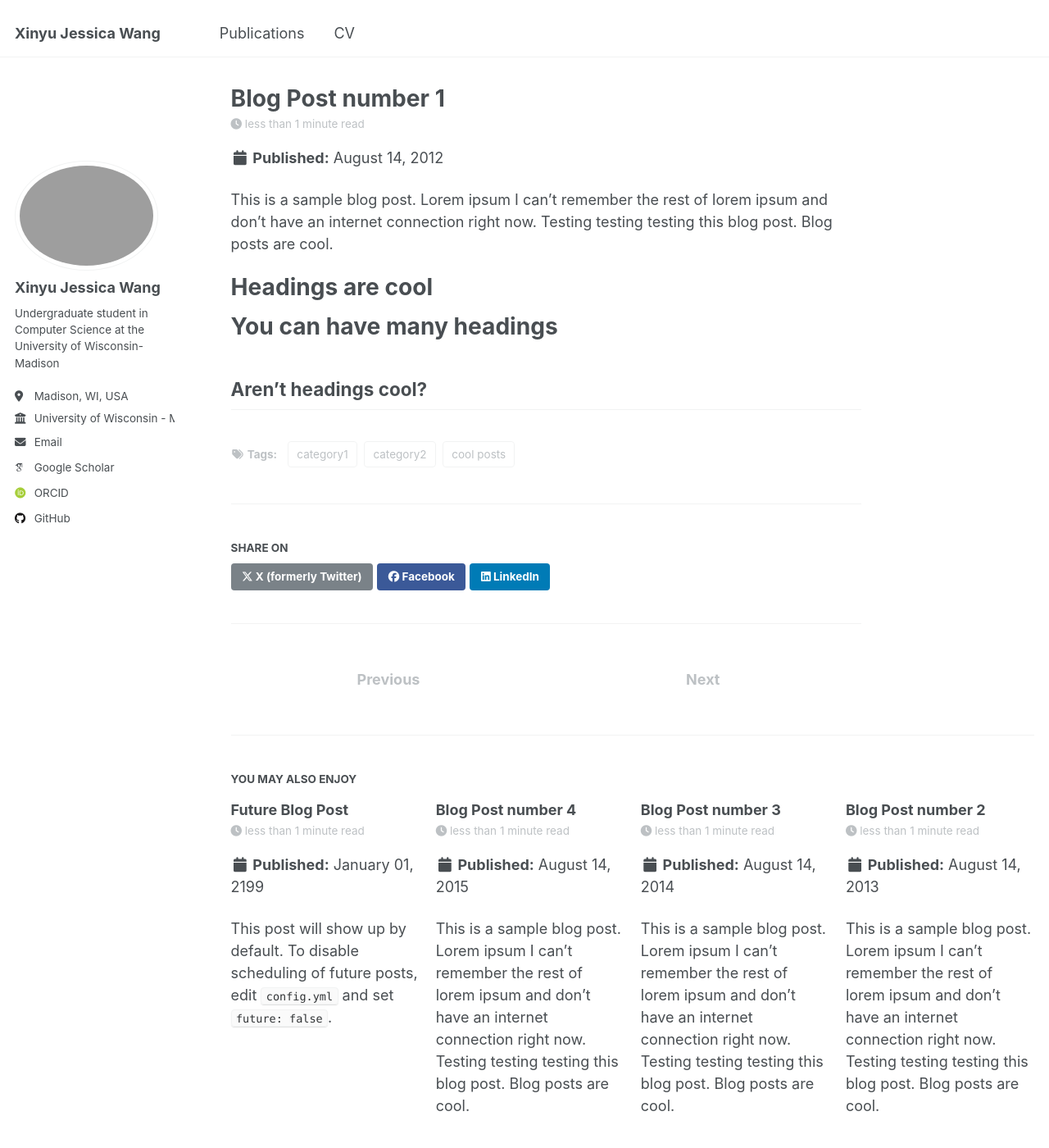
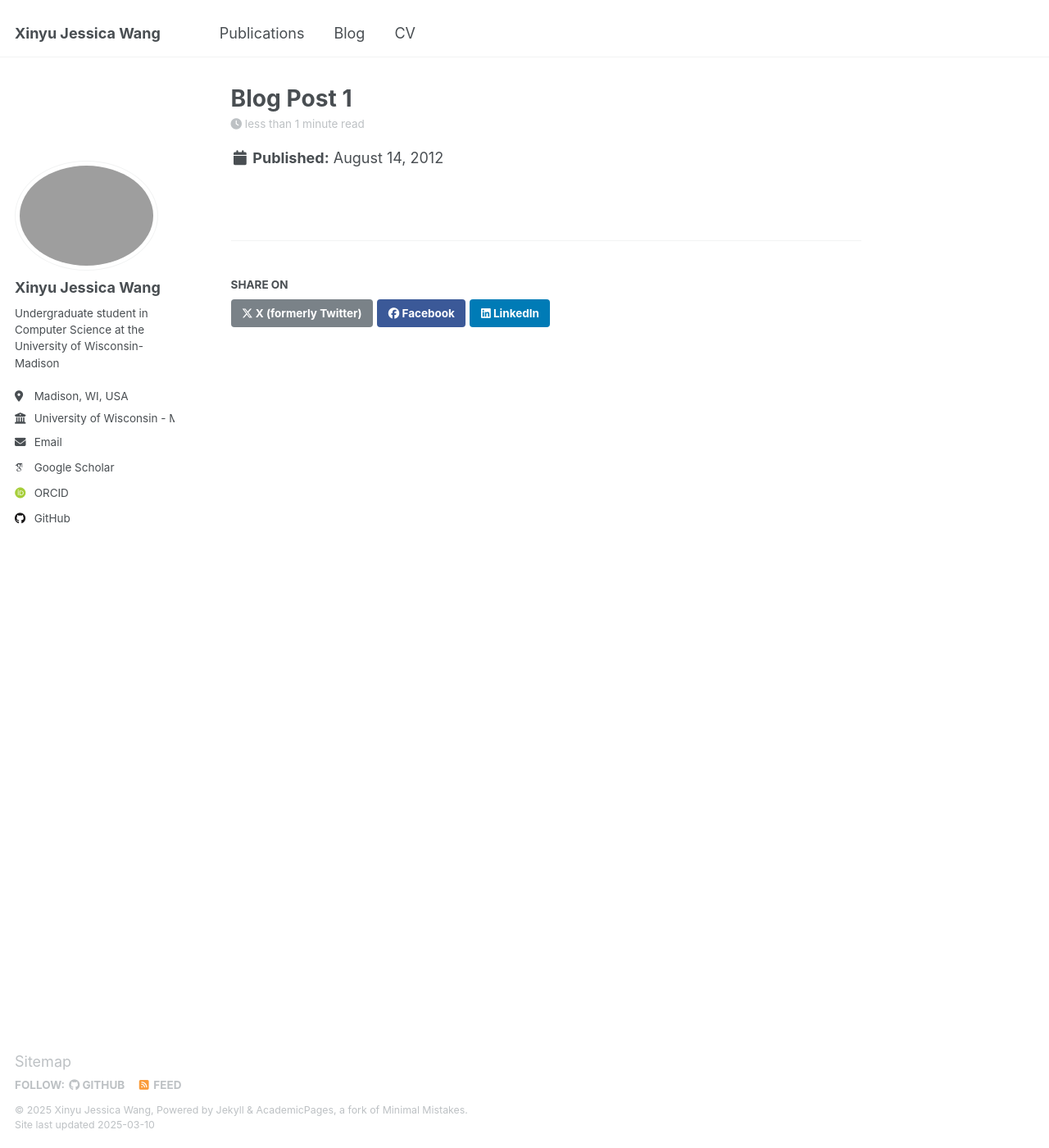
Before and after one commit to xwang2775/xwang2775.github.io, a Jekyll site: the page built from _posts/2012-08-14-blog-post-1.md, in a window 1280 px wide and 1400 px high. Shown: the whole window at 82% size. Built offline with Jekyll 4.4.1, drawn with Linux system fonts in a browser that asks for light colours; some web fonts are replaced.

Commit message:
add basic info

```diff
--- a/_data/navigation.yml
+++ b/_data/navigation.yml
@@ -17,8 +17,8 @@ main:
   # - title: "Portfolio"
   #   url: /portfolio/
 
-  # - title: "Blog"
-  #   url: /year-archive/
+  - title: "Blog"
+    url: /year-archive/
 
   - title: "CV"
     url: /cv/
--- a/_posts/2012-08-14-blog-post-1.md
+++ b/_posts/2012-08-14-blog-post-1.md
@@ -1,4 +1,4 @@
----
+<!-- ---
 title: 'Blog Post number 1'
 date: 2012-08-14
 permalink: /posts/2012/08/blog-post-1/
@@ -17,4 +17,4 @@ You can have many headings
 ======
 
 Aren't headings cool?
-------
+------ -->
--- a/_posts/2013-08-14-blog-post-2.md
+++ /dev/null
@@ -1,20 +0,0 @@
----
-title: 'Blog Post number 2'
-date: 2013-08-14
-permalink: /posts/2013/08/blog-post-2/
-tags:
-  - cool posts
-  - category1
-  - category2
----
-
-This is a sample blog post. Lorem ipsum I can't remember the rest of lorem ipsum and don't have an internet connection right now. Testing testing testing this blog post. Blog posts are cool.
-
-Headings are cool
-======
-
-You can have many headings
-======
-
-Aren't headings cool?
-------
--- a/_posts/2014-08-14-blog-post-3.md
+++ /dev/null
@@ -1,20 +0,0 @@
----
-title: 'Blog Post number 3'
-date: 2014-08-14
-permalink: /posts/2014/08/blog-post-3/
-tags:
-  - cool posts
-  - category1
-  - category2
----
-
-This is a sample blog post. Lorem ipsum I can't remember the rest of lorem ipsum and don't have an internet connection right now. Testing testing testing this blog post. Blog posts are cool.
-
-Headings are cool
-======
-
-You can have many headings
-======
-
-Aren't headings cool?
-------
--- a/_posts/2199-01-01-future-post.md
+++ /dev/null
@@ -1,11 +0,0 @@
----
-title: 'Future Blog Post'
-date: 2199-01-01
-permalink: /posts/2012/08/blog-post-4/
-tags:
-  - cool posts
-  - category1
-  - category2
----
-
-This post will show up by default. To disable scheduling of future posts, edit `config.yml` and set `future: false`.
```
Also changed, not shown: _posts/2015-08-14-blog-post-4.md (deleted, +0 -20 lines), 1 other file.
